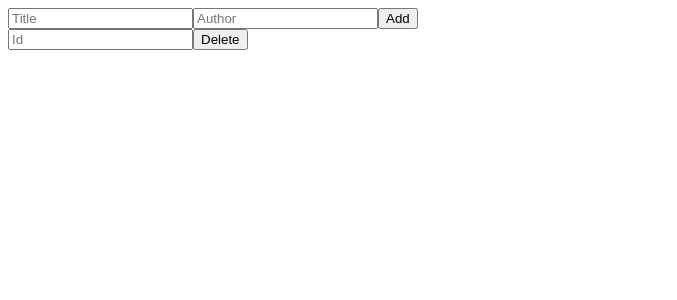
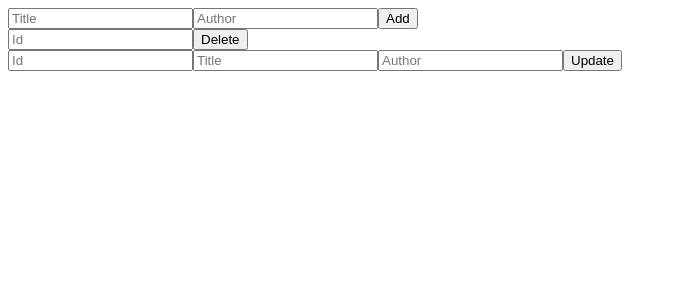
Before and after one commit to BlackberryV/firebase-firestore, a React (Create React App) app: page / in a window 1280 px wide. Shown: the top 300 px of the page, without its empty margins (0-677 px from the left). Built offline with nearby package versions, Linux system fonts and the light colour scheme; no server answers; the database is empty.

Commit message:
update a doc by id

```diff
--- a/src/App.js
+++ b/src/App.js
@@ -1,11 +1,13 @@
 import AddForm from "./AddForm";
 import DeleteForm from "./DeleteForm";
+import UpdateDocForm from "./UpdateDocForm";
 
 function App() {
     return (
         <div className="App">
             <AddForm/>
             <DeleteForm/>
+            <UpdateDocForm/>
         </div>
     );
 }
--- /dev/null
+++ b/src/UpdateDocForm.js
@@ -0,0 +1,36 @@
+import React, {useState} from 'react';
+import {deleteBook, updateBook} from "./firebase";
+
+const UpdateDocForm = () => {
+    const [id, setId] = useState("");
+    const [title, setTitle] = useState("");
+    const [author, setAuthor] = useState("");
+
+    const handleSubmit = (e) => {
+        e.preventDefault();
+        updateBook(id, title, author)
+    }
+
+    return (
+        <form onSubmit={handleSubmit}>
+            <input
+                value={id}
+                onChange={(e) => {setId(e.target.value)}}
+                placeholder={"Id"}
+            />
+            <input
+                value={title}
+                onChange={(e) => {setTitle(e.target.value)}}
+                placeholder={"Title"}
+            />
+            <input
+                value={author}
+                onChange={(e) => {setAuthor(e.target.value)}}
+                placeholder={"Author"}
+            />
+            <button onClick={handleSubmit}>Update</button>
+        </form>
+    );
+};
+
+export default UpdateDocForm;
--- a/src/firebase.js
+++ b/src/firebase.js
@@ -4,7 +4,7 @@ import {
     getFirestore, collection, onSnapshot,
     getDocs, addDoc, deleteDoc, doc,
     query, where, orderBy,
-    serverTimestamp, getDoc
+    serverTimestamp, getDoc, updateDoc
 } from "firebase/firestore";
 
 const firebaseConfig = {
@@ -41,13 +41,13 @@ const q = query(colRef, orderBy("createdAt"));
 //     })
 
 //With subscribe
-onSnapshot(q, (snapshot) => {
-    let books = [];
-    snapshot.docs.forEach((doc) => {
-        books.push({...doc.data(), id: doc.id});
-    })
-    console.log(books)
-})
+// onSnapshot(q, (snapshot) => {
+//     let books = [];
+//     snapshot.docs.forEach((doc) => {
+//         books.push({...doc.data(), id: doc.id});
+//     })
+//     console.log(books)
+// })
 
 export const addBook = (title, author) => {
     addDoc(colRef, {
@@ -62,16 +62,21 @@ export const deleteBook = (id) => {
     deleteDoc(docRef).then()
 }
 
+export const updateBook = (id, title, author) => {
+    const docRef = doc(db, "books", id);
+    updateDoc(docRef, {title: title, author: author}).then()
+}
+
 
 const docRef = doc(db, "books", "jydVAN861uwsPYal1Zvi")
-
+//
 // Without subscribe
 // getDoc(docRef)
 //     .then((doc) => {
 //     console.log(doc.data(), doc.id)
 // })
 
-//With subscribe
+// With subscribe
 onSnapshot(docRef, (doc) => {
     console.log(doc.data(), doc.id)
 })
```
